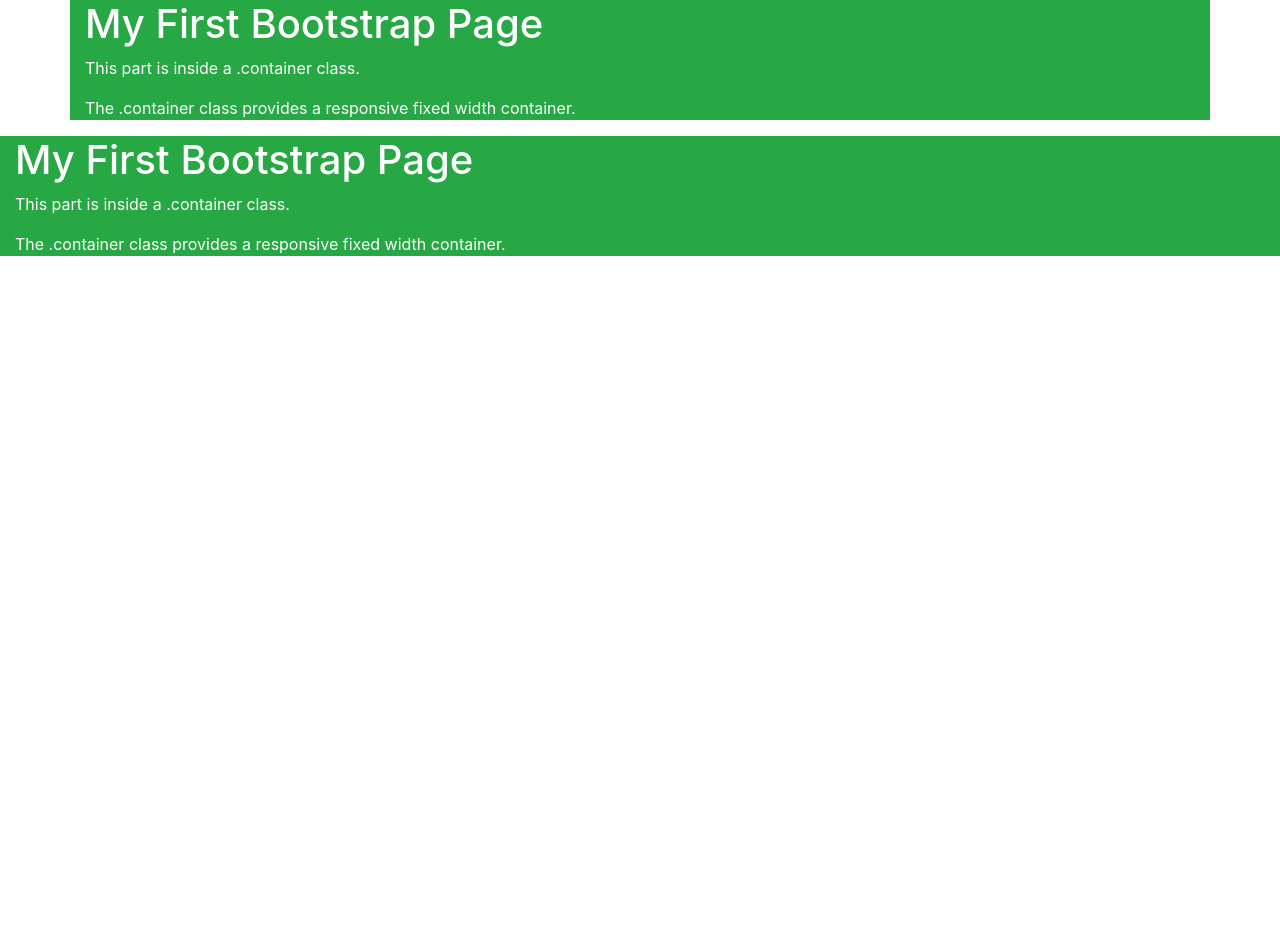
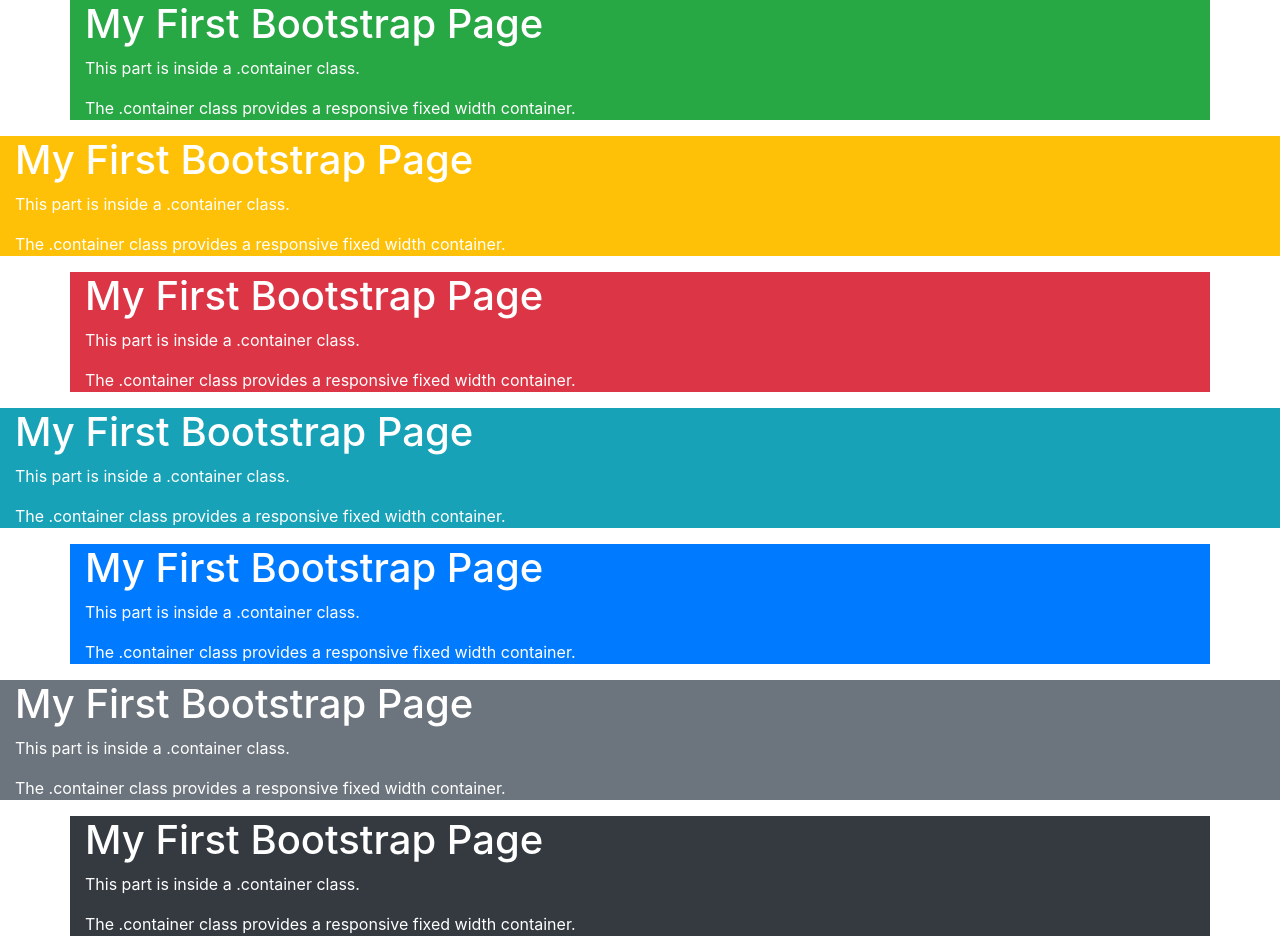
Before and after one commit to Yuggugear5/Bootstrap-L1, a plain HTML site: page Index.html in a window 1280 px wide. Before the commit the page ends 800 px from the top, so only its background shows below. Drawn offline with nearby package versions, Linux system fonts and the light colour scheme.

Commit message:
2024-09-16

```diff
--- a/Index.html
+++ b/Index.html
@@ -16,12 +16,47 @@
         <p>The .container class provides a responsive fixed width container.</p>
         </div>
 
-        <div class="container-fluid bg-success text-white" >
+        <div class="container-fluid bg-warning text-white" >
             <h1>My First Bootstrap Page</h1>
             <p>This part is inside a .container class.</p>
             <p>The .container class provides a responsive fixed width container.</p>
             </div>
 
 
+    <div class="container bg-danger text-white" >
+        <h1>My First Bootstrap Page</h1>
+        <p>This part is inside a .container class.</p>
+        <p>The .container class provides a responsive fixed width container.</p>
+        </div>
+
+    <div class="container-fluid bg-info text-white" >
+        <h1>My First Bootstrap Page</h1>
+        <p>This part is inside a .container class.</p>
+        <p>The .container class provides a responsive fixed width container.</p>
+        </div>
+
+    <div class="container bg-primary text-white" >
+        <h1>My First Bootstrap Page</h1>
+        <p>This part is inside a .container class.</p>
+        <p>The .container class provides a responsive fixed width container.</p>
+        </div>
+
+    <div class="container-fluid bg-secondary text-white" >
+        <h1>My First Bootstrap Page</h1>
+        <p>This part is inside a .container class.</p>
+        <p>The .container class provides a responsive fixed width container.</p>
+        </div>
+
+    <div class="container bg-dark text-white" >
+        <h1>My First Bootstrap Page</h1>
+        <p>This part is inside a .container class.</p>
+        <p>The .container class provides a responsive fixed width container.</p>
+        </div>
+
+    <div class="container-fluid bg-light text-white" >
+        <h1>My First Bootstrap Page</h1>
+        <p>This part is inside a .container class.</p>
+        <p>The .container class provides a responsive fixed width container.</p>
+        </div>
 </body>
 </html>
```
Also changed, not shown: Bootstrap.html (+1 -1 lines), a.html (added, +41 -0 lines).
